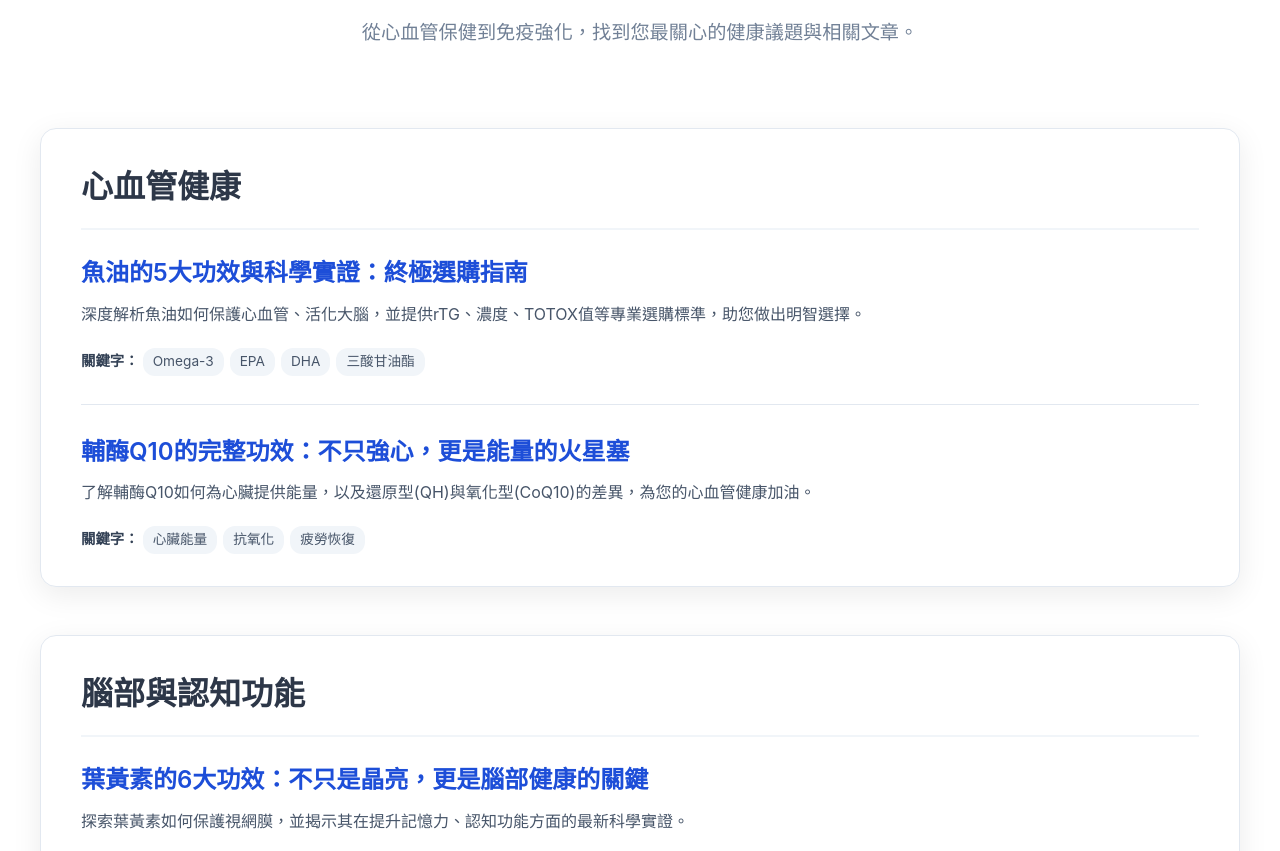
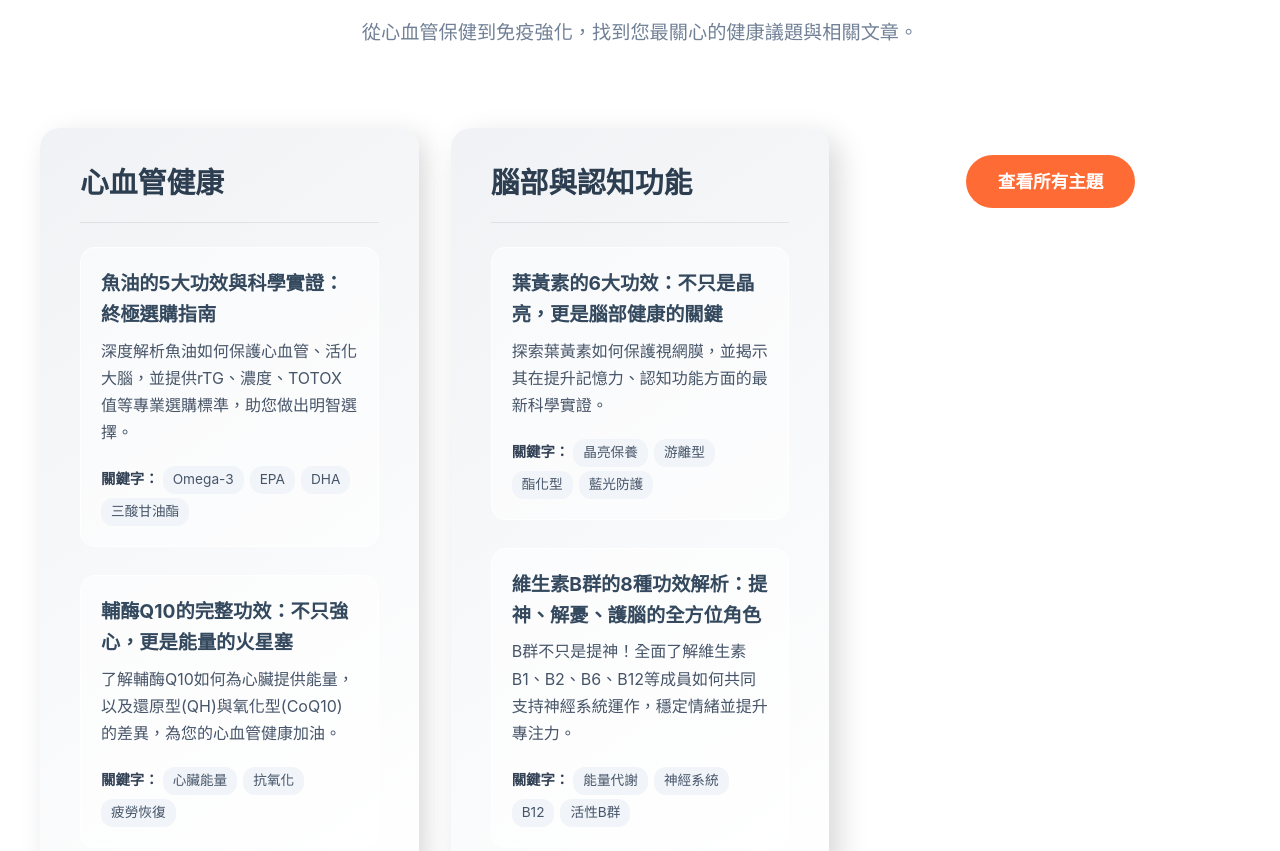
Before and after one commit to hsuanchi/caregiver, a plain HTML site: page index.html in a window 1280 px wide. Shown: the part 4426-5277 px from the top of the page. Drawn offline with Linux system fonts and the light colour scheme.

Commit message:
feat: Refactor 'Explore by Health Topic' section design
- Redesign topic cards with a modern, cleaner look.
- Improve styling of article entries for better readability.
- Fix issue with unclickable links within the topic cards.

```diff
--- a/index.html
+++ b/index.html
@@ -581,26 +581,52 @@
         max-width: 1200px;
         margin: 0 auto;
         display: grid;
-        grid-template-columns: 1fr;
+        grid-template-columns: repeat(auto-fit, minmax(350px, 1fr));
         gap: 32px;
       }
 
       .topic-master-card {
-        background: white;
-        border-radius: 16px;
+        background: linear-gradient(145deg, #f0f2f5, #ffffff);
+        border: none;
+        border-radius: 20px;
         padding: 32px 40px;
-        margin-bottom: 16px;
-        box-shadow: 0 8px 30px rgba(0,0,0,0.08);
-        border: 1px solid #e2e8f0;
+        box-shadow: 10px 10px 30px #d9d9d9, -10px -10px 30px #ffffff;
+        transition: all 0.3s ease-in-out;
+        position: relative;
+      }
+
+      .topic-master-card::before {
+        content: '';
+        position: absolute;
+        top: 0;
+        left: 0;
+        width: 100%;
+        height: 100%;
+        background: radial-gradient(circle at top left, rgba(255, 255, 255, 0.5), transparent 30%);
+        opacity: 0;
+        transition: opacity 0.4s ease;
+        pointer-events: none; /* Ignore clicks */
+      }
+
+      .topic-master-card:hover::before {
+        opacity: 1;
+      }
+
+      .topic-master-card:hover {
+        transform: translateY(-8px) scale(1.02);
+        box-shadow: 15px 15px 35px #c7c7c7, -15px -15px 35px #ffffff;
       }
 
       .topic-master-card-header {
-        font-size: 2em;
+        font-size: 1.8em;
         font-weight: 700;
-        color: #2d3748;
+        color: #2c3e50;
         margin-bottom: 24px;
         padding-bottom: 16px;
-        border-bottom: 2px solid #f1f5f9;
+        border-bottom: 1px solid rgba(0, 0, 0, 0.08);
+        display: flex;
+        align-items: center;
+        gap: 15px;
       }
 
       .article-entry-list {
@@ -610,118 +636,33 @@
       }
 
       .article-entry {
-        border-bottom: 1px solid #e2e8f0;
-        padding-bottom: 28px;
-      }
-
-      .article-entry-list .article-entry:last-child {
-        border-bottom: none;
-        padding-bottom: 0;
+        padding: 20px;
+        border-radius: 15px;
+        transition: all 0.3s ease;
+        background: rgba(255, 255, 255, 0.5);
+        border: 1px solid rgba(255, 255, 255, 0.8);
+      }
+
+      .article-entry:hover {
+        transform: translateX(10px);
+        background: white;
+        box-shadow: 0 5px 15px rgba(0,0,0,0.05);
       }
 
       .article-entry-title {
-        font-size: 1.5em;
-        font-weight: 600;
+        font-size: 1.2em;
+        font-weight: 700;
         margin-bottom: 8px;
       }
 
       .article-entry-title a {
         text-decoration: none;
-        color: #1d4ed8;
+        color: #34495e;
         transition: color 0.2s ease;
       }
 
       .article-entry-title a:hover {
-        color: #3b82f6;
-        text-decoration: underline;
-      }
-
-      .article-entry-description {
-        font-size: 1em;
-        color: #475569;
-        line-height: 1.7;
-        margin-bottom: 16px;
-      }
-
-      .article-entry-keywords {
-        font-size: 0.9em;
-        color: #64748b;
-      }
-
-      .article-entry-keywords strong {
-        color: #334155;
-        font-weight: 600;
-      }
-
-      .article-entry-keywords span {
-        display: inline-block;
-        background: #f1f5f9;
-        color: #475569;
-        padding: 3px 10px;
-        border-radius: 12px;
-        margin-right: 6px;
-        margin-top: 4px;
-        font-size: 0.95em;
-      }
-
-      /* Health Topics Section Styles */
-      .topic-grid {
-        max-width: 1200px;
-        margin: 0 auto;
-        display: grid;
-        grid-template-columns: 1fr;
-        gap: 32px;
-      }
-
-      .topic-master-card {
-        background: white;
-        border-radius: 16px;
-        padding: 32px 40px;
-        margin-bottom: 16px;
-        box-shadow: 0 8px 30px rgba(0,0,0,0.08);
-        border: 1px solid #e2e8f0;
-      }
-
-      .topic-master-card-header {
-        font-size: 2em;
-        font-weight: 700;
-        color: #2d3748;
-        margin-bottom: 24px;
-        padding-bottom: 16px;
-        border-bottom: 2px solid #f1f5f9;
-      }
-
-      .article-entry-list {
-        display: flex;
-        flex-direction: column;
-        gap: 28px;
-      }
-
-      .article-entry {
-        border-bottom: 1px solid #e2e8f0;
-        padding-bottom: 28px;
-      }
-
-      .article-entry-list .article-entry:last-child {
-        border-bottom: none;
-        padding-bottom: 0;
-      }
-
-      .article-entry-title {
-        font-size: 1.5em;
-        font-weight: 600;
-        margin-bottom: 8px;
-      }
-
-      .article-entry-title a {
-        text-decoration: none;
-        color: #1d4ed8;
-        transition: color 0.2s ease;
-      }
-
-      .article-entry-title a:hover {
-        color: #3b82f6;
-        text-decoration: underline;
+        color: #2980b9;
       }
 
       .article-entry-description {
```
Also changed, not shown: 1 other file.
